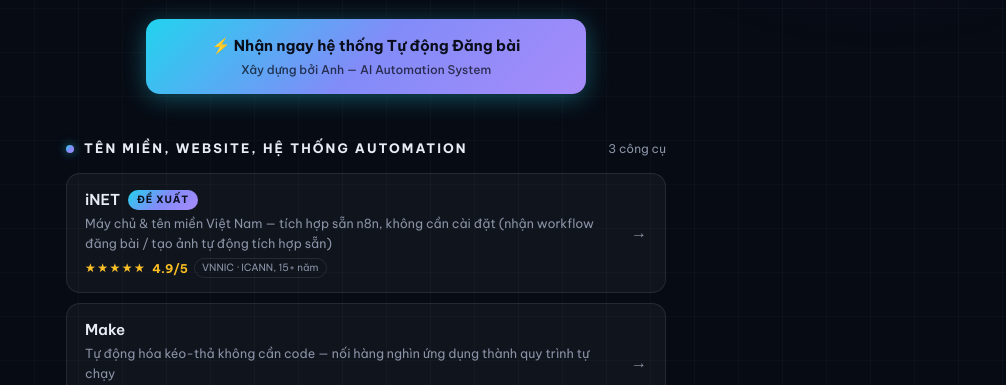
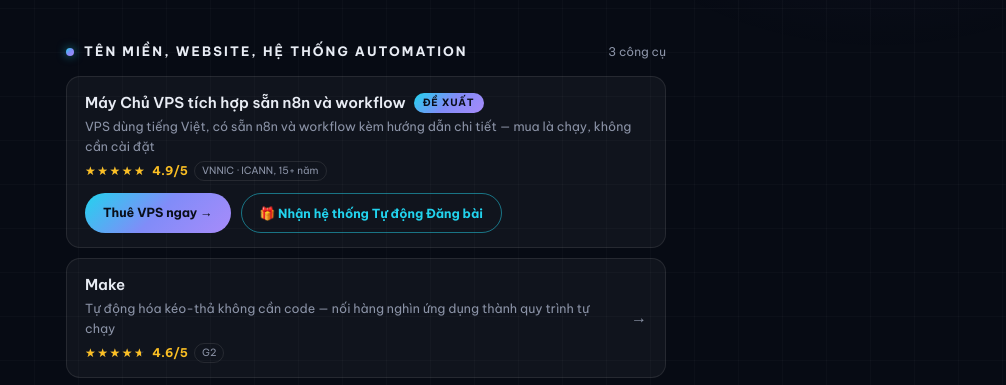
Before and after one commit to anhnguyenedu2-del/aas-bio, a plain HTML site: page index.html in a window 1280 px wide. Shown: the part 388-773 px from the top of the page, without its empty margins (274-1280 px from the left). Drawn offline with Linux system fonts and the light colour scheme.

Commit message:
Add files via upload

```diff
--- a/index.html
+++ b/index.html
@@ -118,6 +118,19 @@
   }
   .cta-btn:hover{transform:translateY(-2px);box-shadow:0 6px 32px rgba(34,211,238,.5)}
 
+  /* ===== GIFT ROW ===== */
+  .gift-row{display:flex;gap:10px;flex-wrap:wrap;margin-top:12px}
+  .gift-btn{
+    display:inline-block;font-size:12.5px;font-weight:700;
+    padding:9px 18px;border-radius:100px;text-decoration:none;
+    background:var(--grad);color:#0a0e1a;
+    transition:all .2s ease;
+  }
+  .gift-btn:hover{transform:translateY(-2px);box-shadow:0 4px 18px rgba(34,211,238,.4)}
+  .gift-btn.alt{
+    background:none;border:1.5px solid rgba(34,211,238,.5);color:var(--cyan);
+  }
+
   /* ===== CATEGORY ===== */
   .category{margin-bottom:34px}
   .cat-head{
@@ -226,10 +239,6 @@
     <div class="badge">AI Automation System</div>
     <h1>Bộ công cụ <span class="grad">AI &amp; Automation</span><br>mình dùng mỗi ngày</h1>
     <p class="tagline">Toàn bộ công cụ mình đã tự tay dùng để tạo video, viết nội dung, tự động hóa và làm marketing — chia sẻ lại cho mọi người.</p>
-    <a class="cta-btn" href="https://docs.google.com/document/d/13EED6T-T947hw96CPMq2cpBBJ41yZMXppve_kqS5lC0/edit?usp=sharing" target="_blank" rel="noopener">
-      ⚡ Nhận ngay hệ thống Tự động Đăng bài
-      <small>Xây dựng bởi Anh — AI Automation System</small>
-    </a>
   </header>
 
   <!-- ===== 0. TÊN MIỀN, WEBSITE, AUTOMATION ===== -->
@@ -240,15 +249,18 @@
       <span class="cat-count">3 công cụ</span>
     </div>
     <div class="links">
-      <!-- LINK AFF: iNET -->
-      <a class="link-card" href="https://inet.vn/vps?aff=57807" target="_blank" rel="noopener">
+      <!-- LINK AFF: iNET VPS + quà tặng -->
+      <div class="link-card">
         <div class="link-info">
-          <div class="link-name">iNET<span class="pick-badge">Đề xuất</span></div>
-          <div class="link-desc">Máy chủ &amp; tên miền Việt Nam — tích hợp sẵn n8n, không cần cài đặt (nhận workflow đăng bài / tạo ảnh tự động tích hợp sẵn)</div>
+          <div class="link-name">Máy Chủ VPS tích hợp sẵn n8n và workflow<span class="pick-badge">Đề xuất</span></div>
+          <div class="link-desc">VPS dùng tiếng Việt, có sẵn n8n và workflow kèm hướng dẫn chi tiết — mua là chạy, không cần cài đặt</div>
           <div class="rate"><span class="stars"><b style="width:98%">★★★★★</b>★★★★★</span><span class="rate-num">4.9/5</span><span class="rate-src">VNNIC · ICANN, 15+ năm</span></div>
+          <div class="gift-row">
+            <a class="gift-btn" href="https://inet.vn/vps?aff=57807" target="_blank" rel="noopener">Thuê VPS ngay →</a>
+            <a class="gift-btn alt" href="https://docs.google.com/document/d/13EED6T-T947hw96CPMq2cpBBJ41yZMXppve_kqS5lC0/edit?usp=sharing" target="_blank" rel="noopener">🎁 Nhận hệ thống Tự động Đăng bài</a>
+          </div>
         </div>
-        <span class="link-arrow">→</span>
-      </a>
+      </div>
       <!-- LINK AFF: Make -->
       <a class="link-card" href="https://www.make.com/en/register?pc=anhaas20" target="_blank" rel="noopener">
         <div class="link-info">
```
